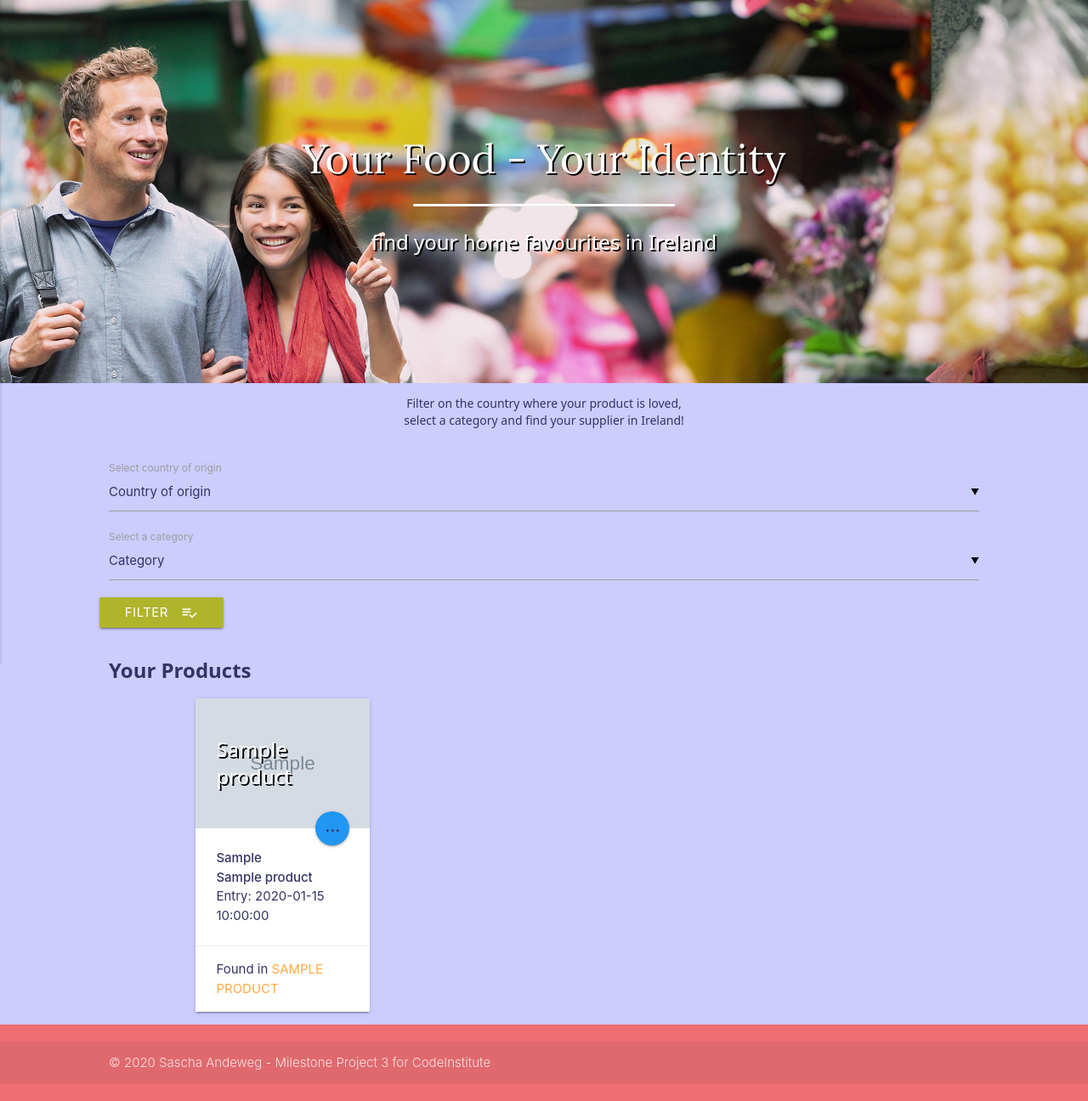
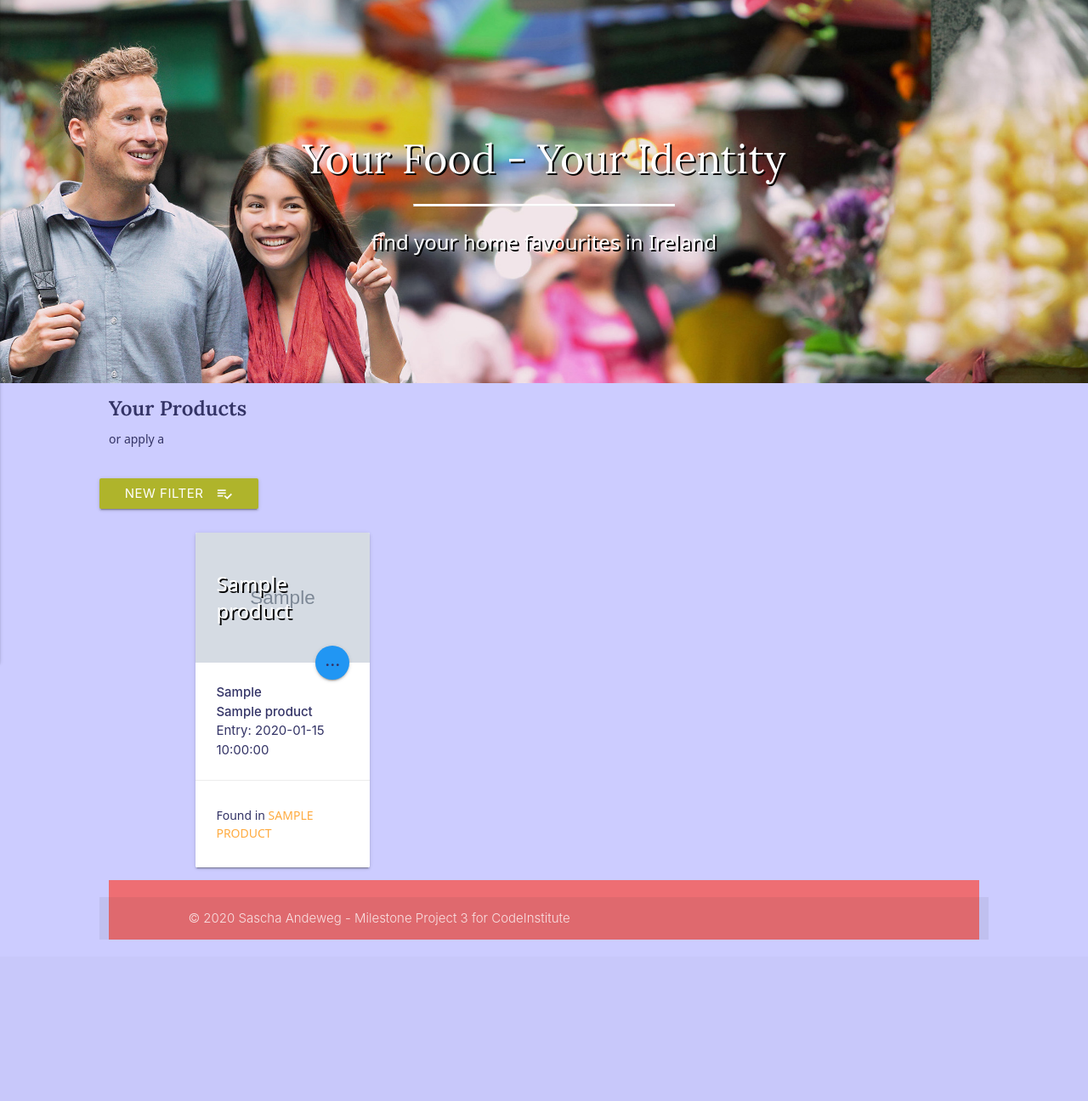
Before and after one commit to Andeweg01/MS3-FoodFromHome, a Flask app: template templates/filteredproducts.html in a window 1280 px wide. Shown: the part 80-1376 px from the top of the page at 85% size. After the commit the page ends 1186 px from the top, so only its background shows below. Run offline with Flask 2, Linux system fonts and the light colour scheme; the template is opened without the code that fills it: most values are stand-ins (such as "Sample title", 1, 10 or a date in 2020); grey boxes marked "Sample" are stand-in pictures; some libraries are stand-ins or nearby versions.

Commit message:
some style changes in <p> and <h3>, some refinements in editproducts.html and filtering steps taken

```diff
--- a/static/css/style.css
+++ b/static/css/style.css
@@ -80,10 +80,6 @@ nav ul a {
   padding: 10%;
 }
 
-.bg-light {
-  background-color: #ccf !important;
-}
-
 .img-fluid {
   min-width: 20px;
   height: auto;
@@ -94,6 +90,10 @@ footer {
     bottom: 0;
 }
 /* -------------------------------------Colours */
+
+.bg-light {
+  background-color: #ccf !important;
+}
 
 .purple {
   color: #ccf;
@@ -111,7 +111,7 @@ footer {
   background-color: transparent;
 }
 
-/* --------------------------------------------Typography */
+/* ----------------------------------------------------Typography */
 
 /* Scheme copied from https://www.cssfontstack.com and customized */
 
@@ -137,7 +137,7 @@ h2 {
 }
 
 h3 {
-  font-family: "Noto Sans", sans-serif;
+  font-family: Lora;
   font-size: 24px;
   font-style: bold;
   font-variant: normal;
@@ -151,7 +151,6 @@ p {
   font-style: normal;
   font-variant: normal;
   font-weight: 400;
-  line-height: 20px;
 }
 
 .ftr-text {
--- a/templates/filteredproducts.html
+++ b/templates/filteredproducts.html
@@ -1,40 +1,15 @@
 {% extends 'base.html' %}
-{% block filtering %}
-
-<p class="center-align">Filter on the country where your product is loved,<br>
-	  select a category and find your supplier in Ireland!</p><br>
-        <div class="row">
-        <form action="{{ url_for('get_filtered') }}" method="POST" class="col s12">
-            <div class="row">
-                <div class="input-field col s12">
-                    <select  id="country" name="country_name">
-                        <option value="" disabled selected>Country of origin</option>
-                        {% for country in origin %}
-                        <option value="{{country.origin_name}}" data-icon="{{country.origin_img}}" class="left circle">{{country.origin_name}}</option>
-                        {% endfor %}
-                    </select>
-                    <label>Select country of origin</label>
-                </div>
-                <div class="input-field col s12">
-                    <select id="category" name="category_name">
-                    <option value="" disabled selected>Category</option>
-                        {% for cat in categories %}
-                            <option value="{{cat.category_name}}">{{cat.category_name}}</option>
-                        {% endfor %}
-                    </select>
-                    <label>Select a category</label>
-                </div>
-                <button class="btn waves-effect waves-light lime darken-2" type="submit" name="action">Filter
-                <i class="material-icons right">playlist_add_check</i>
-                </button>
-            </div>
-        </form>
-    </div>
-{% endblock %}
 
 {% block content %}
 <div class="row">
 	<h3>Your Products</h3>
+    <p>or apply a</p>
+    <form action="{{ url_for('get_products') }}" class="col s12">
+        <div class="row"><br>
+            <button class="btn waves-effect waves-light lime darken-2" type="submit" name="action">New filter
+            <i class="material-icons right">playlist_add_check</i>
+            </button>
+    </form>
 </div>
 <div class="container">
     <div class="row">
@@ -51,14 +26,14 @@
                     Entry: {{product.entry_date}}<br>
                 </div>
                 <div class="card-reveal">
-                    <span class="card-title">{{product.product_name}}<br>
-                    {{product.product_brand}}<i class="right">x</i></span>
+                    <span class="card-title">{{product.product_brand}}<br>
+                    {{product.product_name}}<i class="material-icons right">expand_more</i></span>
                     <p>{{product.product_description}}<p>
                     <p>Price: <strong>{{product.product_price}}</strong></p>
                     <p>We like this in {{product.origin_name}}</strong></p>
                 </div>
                 <div class="card-action">
-                    Found in <a>{{product.supplier_name}}</a>
+                    <p>Found in <a>{{product.supplier_name}}</a></p>
                 </div>
             </div>
         </div>
```
Also changed, not shown: templates/editproducts.html (+6 -6 lines), templates/products.html (+5 -5 lines).
